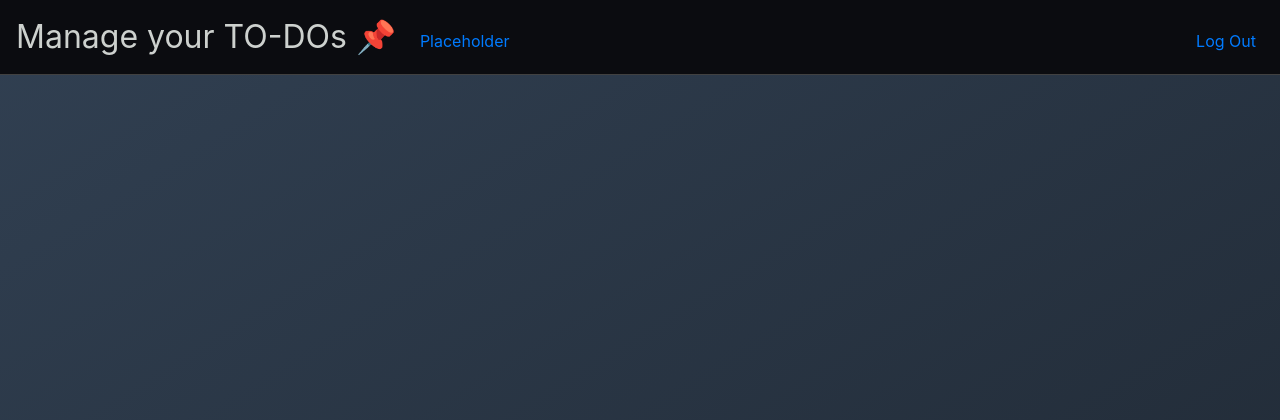
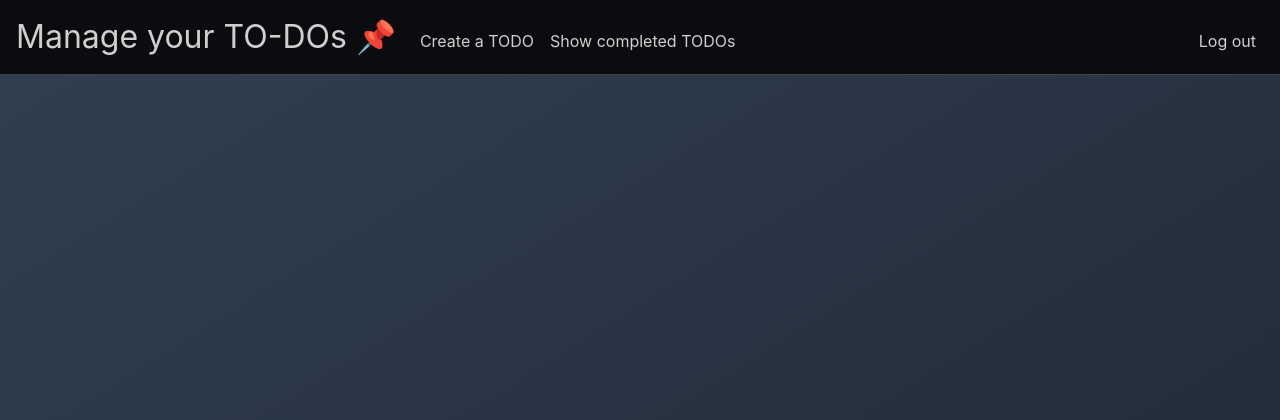
Before and after one commit to bugra-yilmaz/to-do-app, a Flask app: page / in a window 1280 px wide. Shown: the top 420 px of the page. Run offline with Flask 2, Linux system fonts and the light colour scheme; the visitor is signed in with stand-in values (Sample User, id 1); some libraries are stand-ins or nearby versions.

Commit message:
Fix layout file

```diff
--- a/templates/layout.html
+++ b/templates/layout.html
@@ -19,9 +19,8 @@
         }
         .container
         {
-            margin: 10px auto;
+            margin: auto auto;
             background: none;
-            padding: 25px 15px;
         }
     </style>
 
@@ -51,10 +50,11 @@
             <div class="collapse navbar-collapse" id="navbar">
                 {% if session.user_id %}
                     <ul class="navbar-nav mr-auto mt-2">
-                        <li class="nav-item"><a class="nav-link" href="/placeholder">Placeholder</a></li>
+                        <li class="nav-item"><a class="nav-link" style="color: #CDD1CE" href="/create">Create a TODO</a></li>
+                        <li class="nav-item"><a class="nav-link" style="color: #CDD1CE" href="/show-completed">Show completed TODOs</a></li>
                     </ul>
                     <ul class="navbar-nav ml-auto mt-2">
-                        <li class="nav-item"><a class="nav-link" href="/logout">Log Out</a></li>
+                        <li class="nav-item"><a class="nav-link" style="color: #CDD1CE" href="/logout">Log out</a></li>
                     </ul>
                 {% else %}
                     <ul class="navbar-nav ml-auto mt-2">
```
